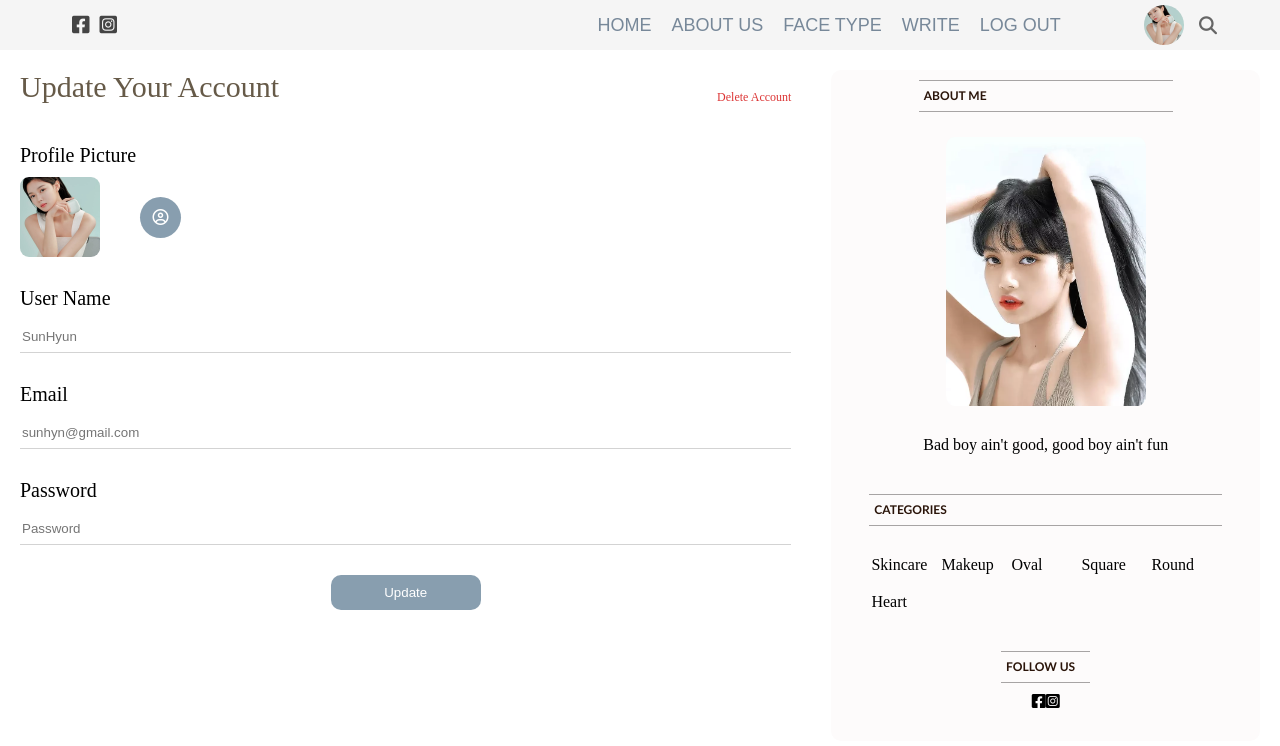
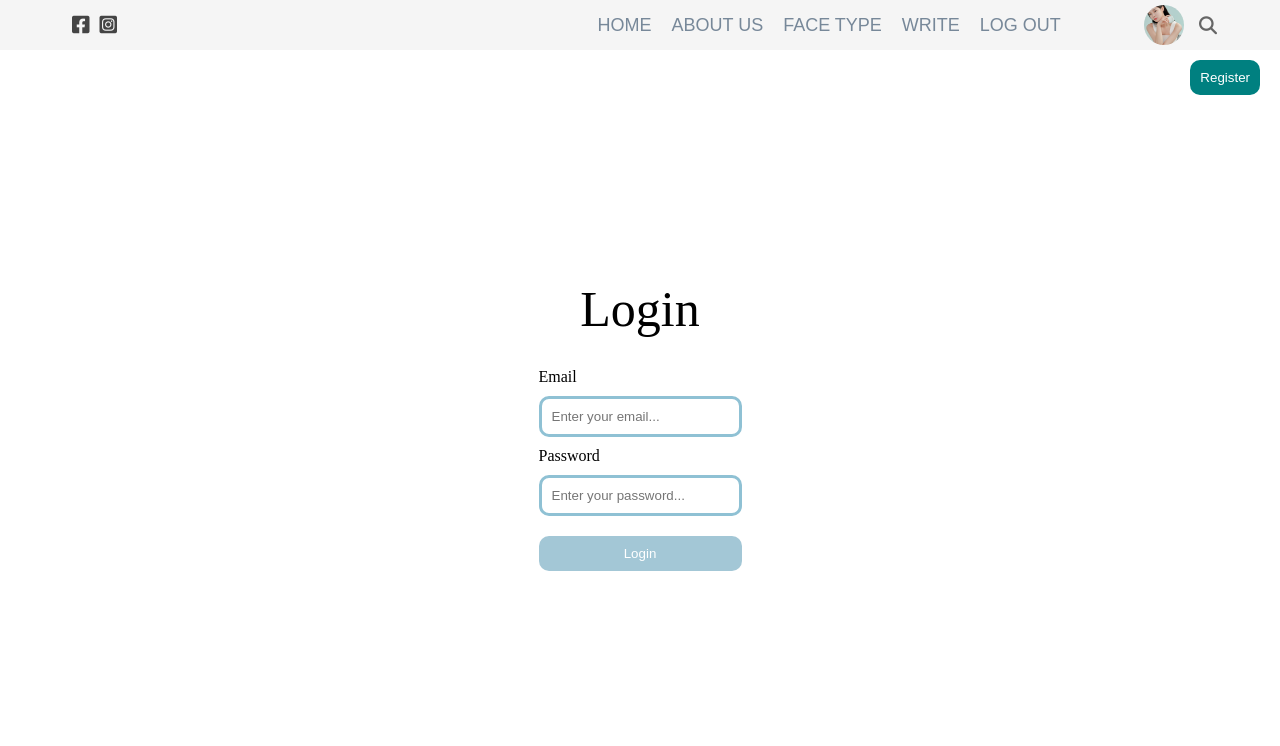
Before and after one commit to lamtrucdang/WebFinalProject-UIClients, a React (Create React App) app in the folder blog/: page / in a window 1280 px wide. Shown: the top 746 px of the page. Built offline with nearby package versions, Linux system fonts and the light colour scheme; a web font is replaced by a local one.

Commit message:
5th commit

```diff
--- a/blog/src/App.js
+++ b/blog/src/App.js
@@ -3,13 +3,15 @@
 import Single from "./page/single/Single"
 import Write from "./page/write/Write"
 import Settings from "./page/settings/Settings"
+import Login from "./page/login/Login"
 function App() {
   return (
     <div className="App">
       <TopBar/>
       {/* <Single/> */}
       {/* <Write/> */}
-      <Settings/>
+      {/* <Settings/> */}
+      <Login/>
       <p></p>
     </div>
   );
--- a/blog/src/page/login/Login.jsx
+++ b/blog/src/page/login/Login.jsx
@@ -0,0 +1,17 @@
+import "./login.css";
+
+export default function Login() {
+  return (
+    <div className="login">
+      <span className="loginTitle">Login</span>
+      <form className="loginForm">
+        <label>Email</label>
+        <input className="loginInput" type="text" placeholder="Enter your email..." />
+        <label>Password</label>
+        <input className="loginInput" type="password" placeholder="Enter your password..." />
+        <button className="loginButton">Login</button>
+      </form>
+        <button className="loginRegisterButton">Register</button>
+    </div>
+  );
+}
--- a/blog/src/page/login/login.css
+++ b/blog/src/page/login/login.css
@@ -0,0 +1,63 @@
+.login {
+    height: calc(100vh - 50px);
+    display: flex;
+    flex-direction: column;
+    align-items: center;
+    justify-content: center;
+    background: linear-gradient(
+        rgba(125, 164, 172, 0.5),
+        rgba(255, 255, 255, 0.5)
+      ),
+  }
+
+  .loginTitle {
+    font-size: 50px;
+  }
+
+  .loginForm {
+    margin-top: 20px;
+    display: flex;
+    flex-direction: column;
+  }
+
+  .loginForm > label {
+    margin: 10px 0;
+  }
+
+  .loginInput {
+    padding: 10px;
+    background-color: white;
+    border: #8FC1D4 solid;
+    border-radius: 10px;
+    -webkit-border-radius: 10px;
+    -moz-border-radius: 10px;
+    -ms-border-radius: 10px;
+    -o-border-radius: 10px;
+}
+
+  .loginInput:focus {
+    outline: none;
+  }
+
+  .loginButton {
+    margin-top: 20px;
+    cursor: pointer;
+    background-color: #A3C7D6;
+    color: white;
+    padding: 10px;
+    border: none;
+    border-radius: 10px;
+    text-align: center;
+  }
+
+  .loginRegisterButton {
+    position: absolute;
+    top: 60px;
+    right: 20px;
+    background-color: teal;
+    cursor: pointer;
+    padding: 10px;
+    border: none;
+    color: white;
+    border-radius: 10px;
+  }
```
